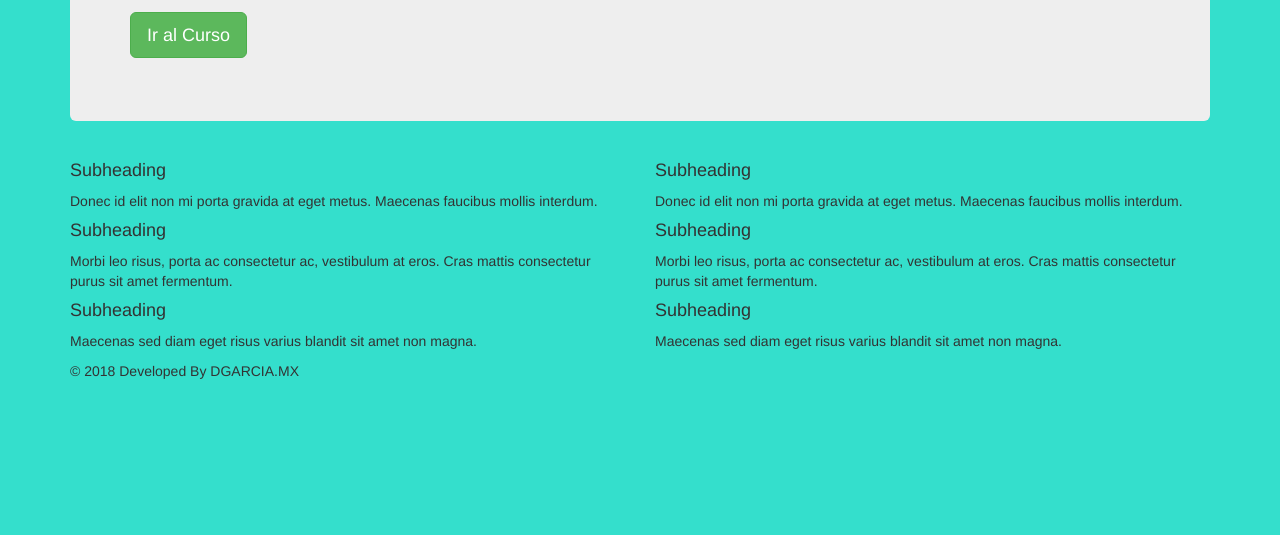
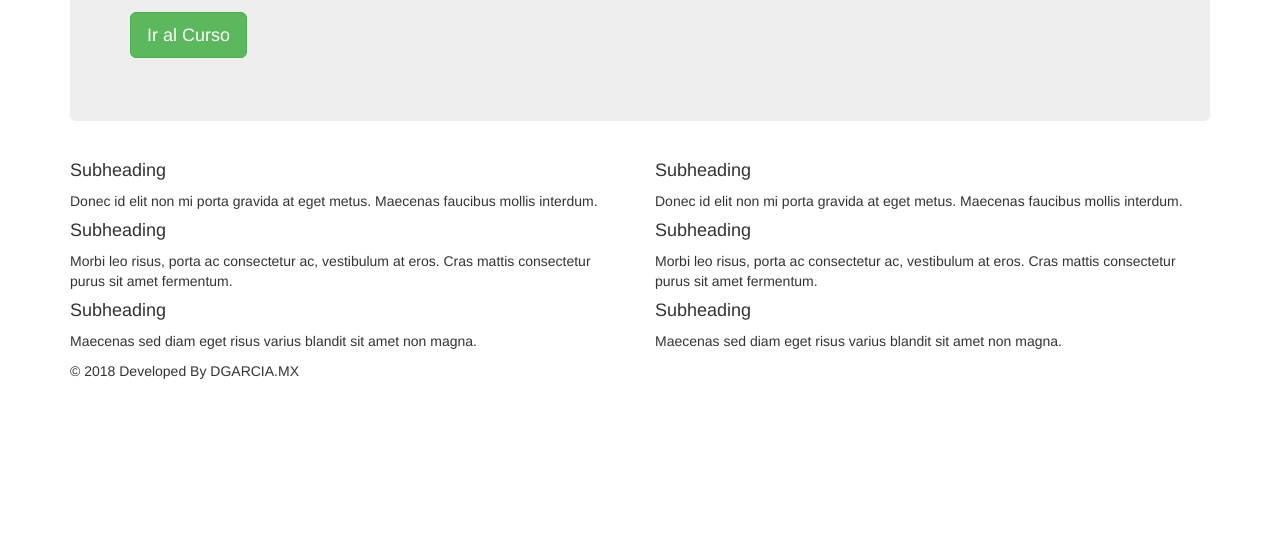
Before and after one commit to magicokaka18/pagina-web, a plain HTML site: page index.html in a window 1280 px wide. Shown: the part 265-800 px from the top of the page. Drawn offline with nearby package versions, Linux system fonts and the light colour scheme.

Commit message:
Cambios en el estilo

```diff
--- a/css/style.css
+++ b/css/style.css
@@ -1,5 +1,5 @@
 /*** STYLE **/
 body{
 	padding: 80px auto;
-	background-color:#34dfcc;
+	background-color:#fff;
 }
```
